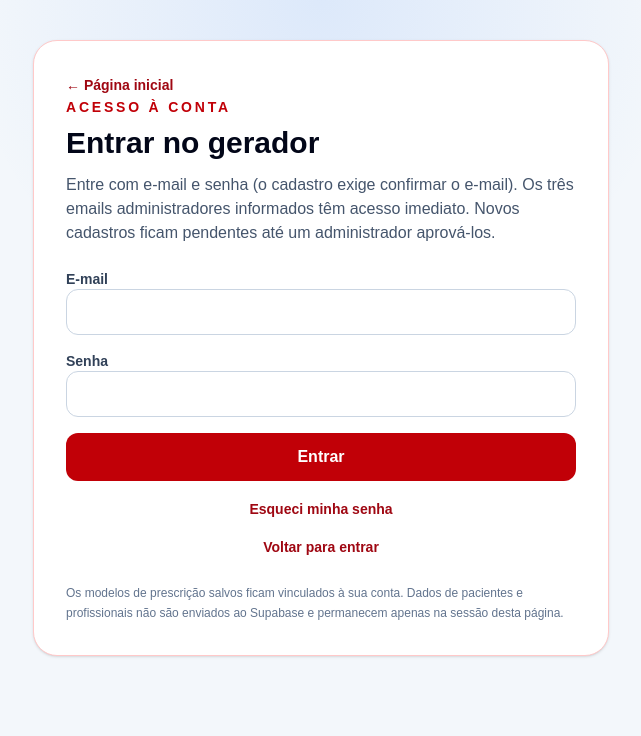
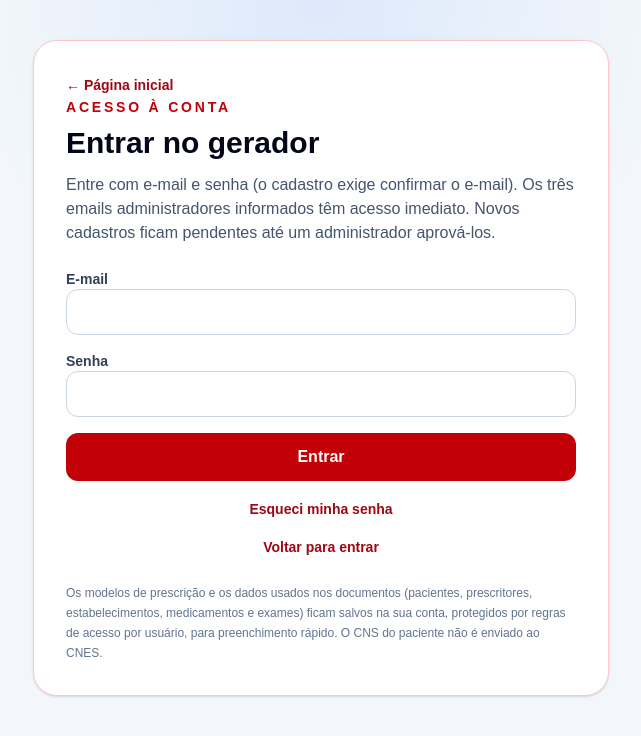
Before and after one commit to ricabarroso/DOMEULOP, a Next.js app: page /login in a window 1280 px wide. Shown: the top 736 px of the page, without its empty margins (319-960 px from the left). Built offline with nearby package versions, Linux system fonts and the light colour scheme; no server answers.

Commit message:
Login: texto sobre dados salvos por conta

```diff
--- a/app/login/page.tsx
+++ b/app/login/page.tsx
@@ -16,8 +16,9 @@ export default function LoginPage() {
         </div>
         <EmailSignIn />
         <p className="text-xs leading-5 text-slate-500">
-          Os modelos de prescrição salvos ficam vinculados à sua conta. Dados de pacientes e profissionais
-          não são enviados ao Supabase e permanecem apenas na sessão desta página.
+          Os modelos de prescrição e os dados usados nos documentos (pacientes, prescritores, estabelecimentos,
+          medicamentos e exames) ficam salvos na sua conta, protegidos por regras de acesso por usuário, para
+          preenchimento rápido. O CNS do paciente não é enviado ao CNES.
         </p>
       </section>
     </main>
```
